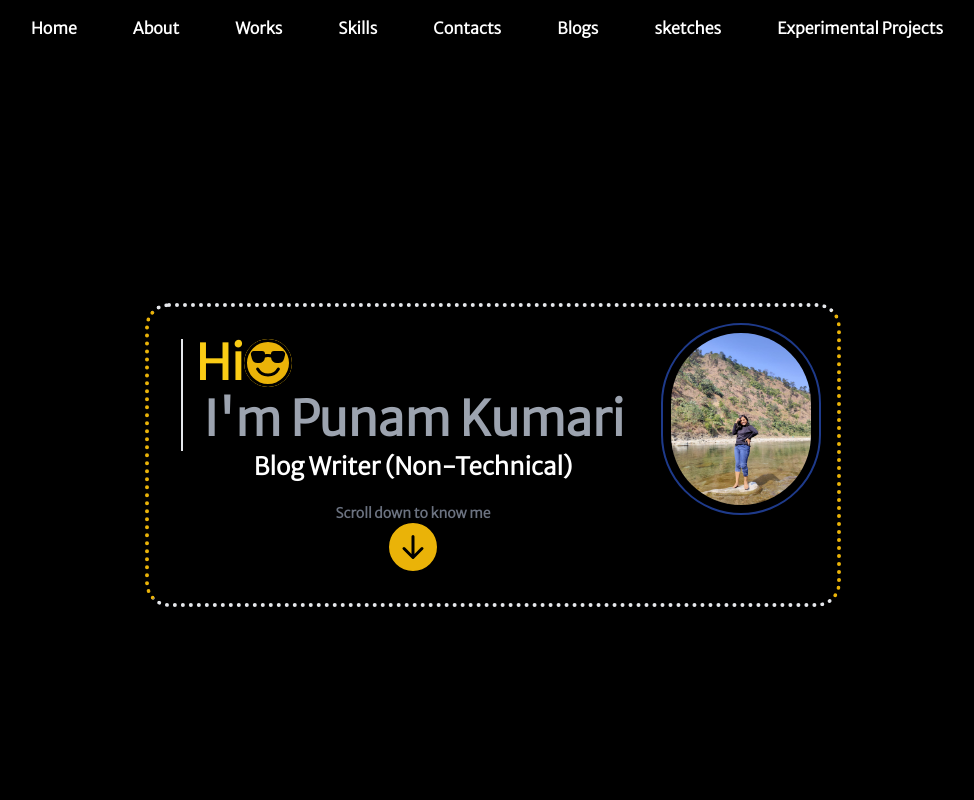
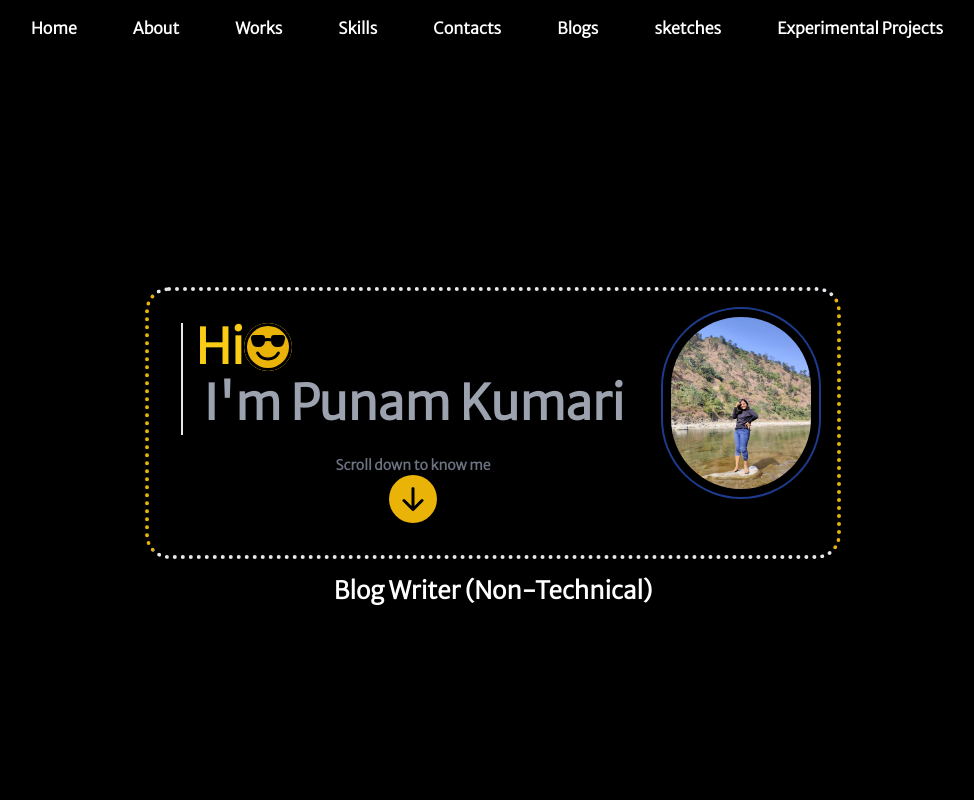
Before and after one commit to astrospkc/portfolio, a React (Vite) app: page / in a window 1280 px wide. Shown: the top 800 px of the page, without its empty margins (147-1121 px from the left). Built offline with nearby package versions, Linux system fonts and the light colour scheme; a web font is replaced by a local one.

Commit message:
display skills

```diff
--- a/src/components/DisplaySkills.jsx
+++ b/src/components/DisplaySkills.jsx
@@ -27,8 +27,8 @@ const DisplaySkills = () => {
   };
 
   return (
-    <div className="flex flex-col items-center mx-6">
-      <h1 className="text-lg md:text-2xl font-bold text-white overflow-hidden whitespace-nowrap">
+    <div className="flex flex-col items-center mx-6 ">
+      <h1 className="text-sm md:text-2xl font-bold text-white overflow-hidden whitespace-nowrap text-wrap">
         <span className={`inline-block animate-slide`}>{currentSkill}</span>
       </h1>
       {/* {!showAll && (
--- a/src/components/HomeRecreate.jsx
+++ b/src/components/HomeRecreate.jsx
@@ -110,7 +110,7 @@ const HomeRecreate = () => {
   return (
     <>
       <div className=" flex flex-col  bg-gradient-to-r bg-black skillsanimate ">
-        <div className=" flex flex-col justify-center items-center m-auto h-screen border-b-2 border-gray-500">
+        <div className=" flex flex-col justify-center items-center m-auto h-screen border-b-2 border-gray-500 static">
           <div className="flex flex-row border-dotted border-4  border-x-yellow-500 p-4 rounded-3xl  ">
             <div className="bg-red p-4 flex flex-col w-fit justify-center items-center m-auto ">
               <div className="border-l-2 px-3 ">
@@ -122,9 +122,9 @@ const HomeRecreate = () => {
                   I'm Punam Kumari
                 </h1>
               </div>
-              <div className="w-full">
+              {/* <div className="w-full flex-wrap">
                 <DisplaySkills />
-              </div>
+              </div> */}
               <div className="flex flex-col mt-5 items-center ">
                 <h1 className="text-sm font-bold  text-gray-500">
                   Scroll down to know me
@@ -134,13 +134,16 @@ const HomeRecreate = () => {
               </div>
             </div>
 
-            <div className="rounded-full ">
+            <div className="rounded-full static ">
               <img
                 src={punampic}
                 alt="punam's profile picture"
                 className="rounded-full h-48 w-40 p-2 border-2 border-blue-900"
               />
             </div>
+          </div>
+          <div className="w-full flex-wrap my-4">
+            <DisplaySkills />
           </div>
         </div>
 
--- a/src/components/Navbar.jsx
+++ b/src/components/Navbar.jsx
@@ -73,7 +73,7 @@ const Navbar = () => {
   return (
     <>
       <div
-        className="md:hidden justify-self-start m-4  w-fit"
+        className="md:hidden justify-self-start m-4  w-fit  "
         onClick={handleToggle}
       >
         {!toggleMenu && (
@@ -91,7 +91,7 @@ const Navbar = () => {
       <div
         className={
           toggleMenu
-            ? " md:min-h-screen  text-white  md:flex justify-evenly items-center md:shadow-lg md:shadow-black backdrop-blur-lg  "
+            ? " md:min-h-screen  text-white  md:flex justify-evenly items-center md:shadow-lg md:shadow-black backdrop-blur-3xl w-fit  "
             : "hidden md:flex   text-white  justify-evenly items-center md:shadow-lg md:shadow-black  backdrop-blur-lg"
           // "w-2/3 md:min-h-screen md:border-r-2 p-3 text-white border-gray-600  md:flex justify-evenly items-center bg-red-300 "
         }
@@ -100,7 +100,8 @@ const Navbar = () => {
           className={
             toggleMenu
               ? " hover:text-yellow-500 flex flex-col mr-3 px-3 justify-center "
-              : "hidden " + "  md:flex flex-row mr-3 justify-center items-start"
+              : "hidden " +
+                "  md:flex flex-row mr-3 justify-center items-start "
           }
 
           // className=" hover:text-yellow-500 flex flex-col m-3 "
@@ -109,7 +110,7 @@ const Navbar = () => {
             return toggleMenu ? (
               <li
                 key={i.id}
-                className="flex flex-row m-4 text-black md:text-white font-bold px-3 border-b-2 md:border-b-0 border-gray-800 hover:text-yellow-500"
+                className="flex flex-row m-4 text-white font-bold px-3 border-b-2 md:border-b-0 border-gray-800 hover:text-yellow-500"
                 onClick={handleToggle}
               >
                 {/* {i.icon} */}
@@ -118,7 +119,7 @@ const Navbar = () => {
             ) : (
               <li
                 key={i.id}
-                className="flex flex-row m-4 text-black md:text-white font-bold px-3 border-b-2 md:border-b-0 border-gray-800 hover:text-yellow-500"
+                className="flex flex-row m-4 text-white font-bold px-3 border-b-2 md:border-b-0 border-gray-800 hover:text-yellow-500"
               >
                 {/* {i.icon} */}
                 <Link to={i.link}>{i.name}</Link>
```
